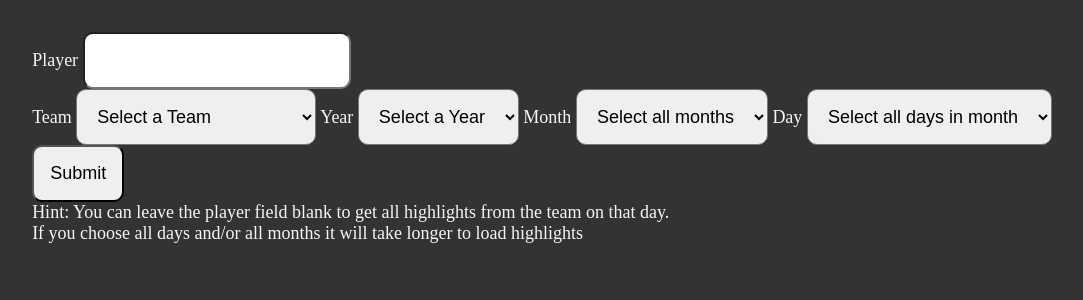
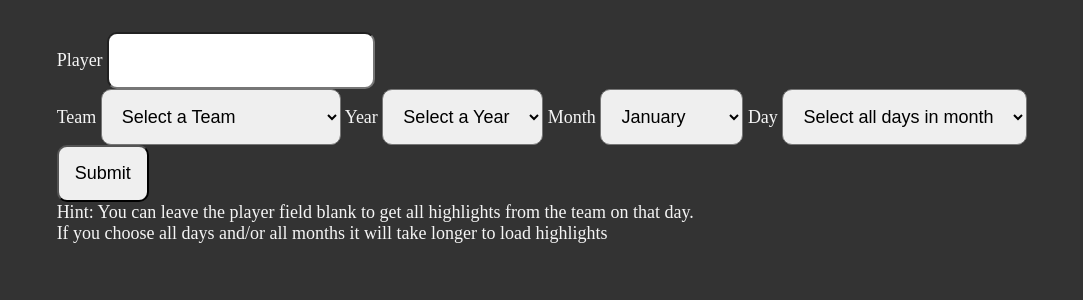
Before and after one commit to nicktaylorstl/MLB_Highlights, a Flask app: page /form in a window 1280 px wide. Shown: the top 300 px of the page, without its empty margins (98-1181 px from the left). Run offline with Flask 3, Linux system fonts and the light colour scheme.

Commit message:
removing all months function

```diff
--- a/templates/form.html
+++ b/templates/form.html
@@ -66,7 +66,6 @@
         </select>
         <label for="month">Month</label>
         <select name="Month" id="month">
-            <option value="00">Select all months</option>
             <option value="01">January</option>
             <option value="02">February</option>
             <option value="03">March</option>
```
